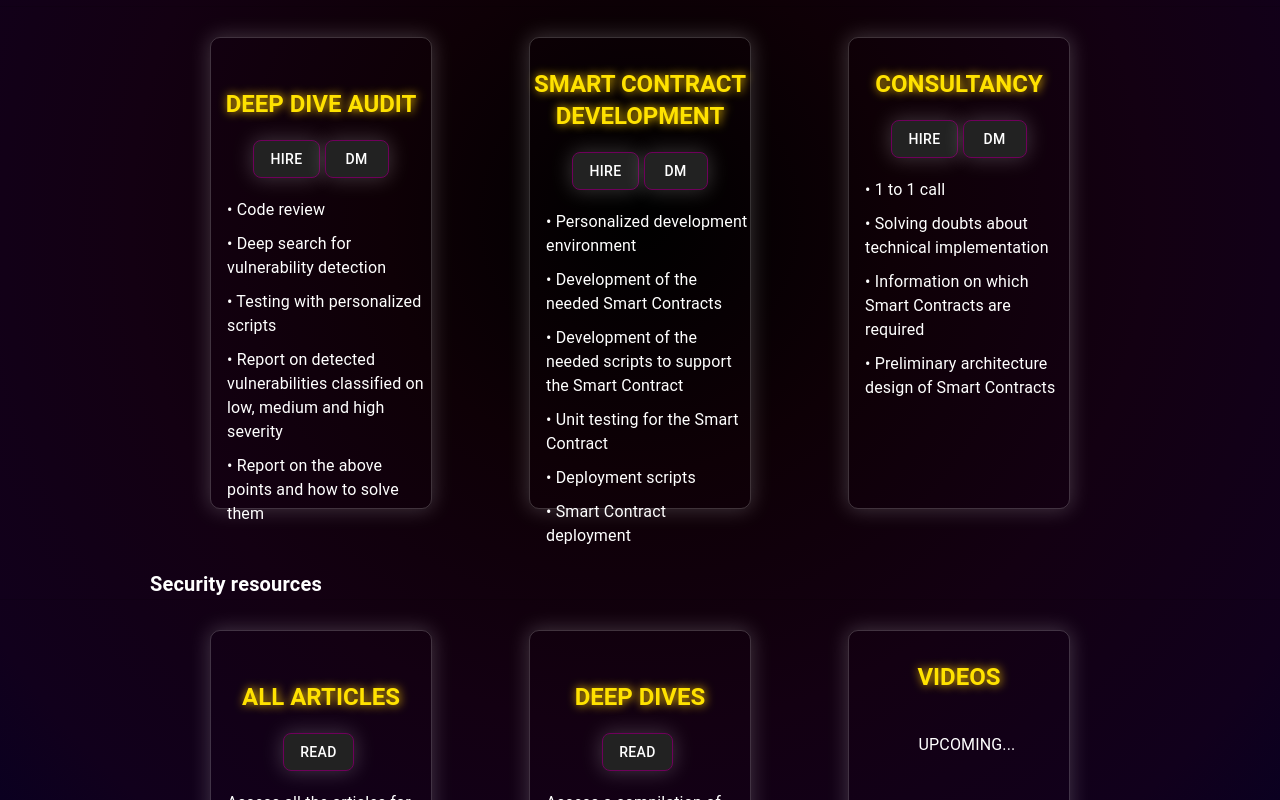
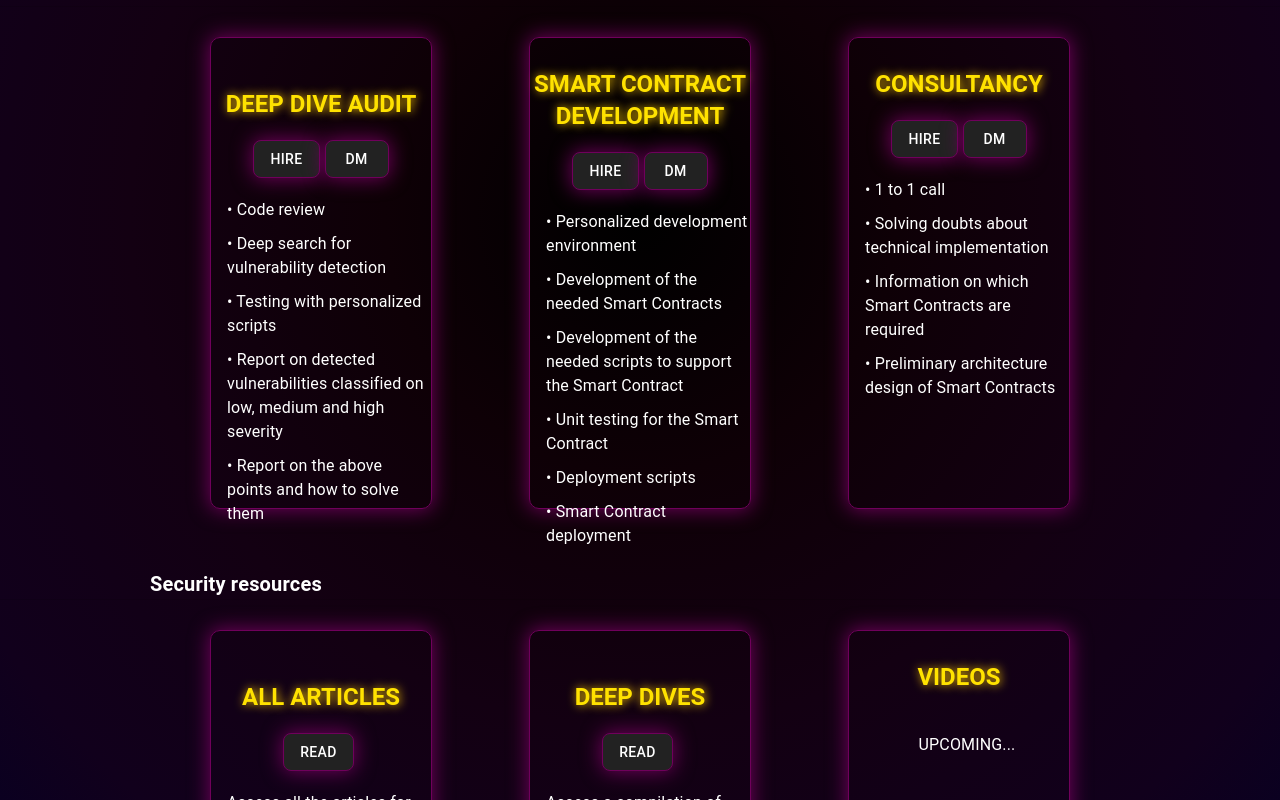
Before and after one commit to JMariadlcs/devscrooge.com, a React (Create React App) app: page / in a window 1280 px wide. Shown: the part 640-1440 px from the top of the page. Built offline with nearby package versions, Linux system fonts and the light colour scheme.

Commit message:
change more css

```diff
--- a/src/components/Articles.js
+++ b/src/components/Articles.js
@@ -10,8 +10,8 @@ const ArticlesPage = () => {
     const ArticleBox = styled(Box)(({ theme }) => ({
         alignItems: 'center',
         backgroundColor: 'secondary.main',
-        border: '1px solid rgba(255, 255, 255, 0.2)',
-        boxShadow: '0px 0px 20px 1px rgba(255, 255, 255, 0.2)',
+        border: '1px solid #6F005B',
+        boxShadow: '0px 0px 20px 1px #6F005B',
         flexGrow: '0',
         flexDirection: 'column',
         margin: '10px',
@@ -29,7 +29,7 @@ const ArticlesPage = () => {
             width: '500px',
         },
         '&:hover': {
-            boxShadow: '0px 0px 30px 3px rgba(255, 255, 255, 0.3)',
+            boxShadow: '0px 0px 30px 3px #6F005B',
             transform: 'translateY(-5px)',
         },
     }));
@@ -44,7 +44,7 @@ const ArticlesPage = () => {
             <ArticlesTittle />
 
 
-            <Box className="home-box" sx={{ backgroundColor: 'primary.main', height: '100%' }} padding='0 0 150px 0' margin="-25px 0 0 0">
+            <Box className="home-box" sx={{ background: 'radial-gradient(circle, #000000, #0e0006, #130012, #11001c, #010127)', height: '100%' }} padding='0 0 150px 0' margin="-25px 0 0 0">
                 <StyledBox className="home-hire-box" margin="20px 0 100px 0" padding="0px 200px">
                 <ArticleBox className="home-buy-code4arena101-box">
                         <Typography variant="h5" component="h2" gutterBottom margin='30px 0 20px 0' align="center" alignSelf="center" fontWeight='bold' color='yellow'>
@@ -54,7 +54,7 @@ const ArticlesPage = () => {
                             <Button variant="contained" onClick={handleClick} s sx={{
                                 borderRadius: 2,
                                 border: '1px solid yellow',
-                                boxShadow: '0px 0px 20px 1px rgba(255, 255, 255, 0.2)',
+                                boxShadow: '0px 0px 20px 1px yellow',
                                 margin: '0 0 10px 0'
                             }}>
                                 Read
@@ -77,7 +77,7 @@ const ArticlesPage = () => {
                         <Box sx={{ display: 'flex', alignItems: 'center', flexDirection: 'column' }}>
                             <Button variant="contained" href={"https://medium.com/@devscrooge/funding-rate-and-perpetual-protocols-d0da5ca7a5fb"} target="_blank" s sx={{
                                 borderRadius: 2,
-                                border: '1px solid rgba(27, 123, 236, 1)',
+                                border: '1px solid #6F005B',
                                 boxShadow: '0px 0px 20px 1px rgba(255, 255, 255, 0.2)',
                                 margin: '0 0 10px 0'
                             }}>
@@ -103,7 +103,7 @@ const ArticlesPage = () => {
                         <Box sx={{ display: 'flex', alignItems: 'center', flexDirection: 'column' }}>
                             <Button variant="contained" href={"https://medium.com/@devscrooge/funding-rate-and-perpetual-protocols-d0da5ca7a5fb"} target="_blank" s sx={{
                                 borderRadius: 2,
-                                border: '1px solid rgba(27, 123, 236, 1)',
+                                border: '1px solid #6F005B',
                                 boxShadow: '0px 0px 20px 1px rgba(255, 255, 255, 0.2)',
                                 margin: '0 0 10px 0'
                             }}>
--- a/src/components/Custom/CustomComponents.js
+++ b/src/components/Custom/CustomComponents.js
@@ -151,7 +151,7 @@ export const ArticlesTittle = () => {
     return (
         <div className="ArticlesTittle" sx={{ margin: '50px 0 0 0' }}>
             <TitleDivider />
-            <ArticleBox>
+            <ArticleBox sx={{background: 'radial-gradient(circle, #000000, #0e0006, #130012, #11001c, #010127)' }}>
                 <AnnounceText >
                     Subscribe to my official Medium Page!
                 </AnnounceText>
--- a/src/components/DeepDives.js
+++ b/src/components/DeepDives.js
@@ -12,8 +12,8 @@ const ArticlesPage = () => {
     const ArticleBox = styled(Box)(({ theme }) => ({
         alignItems: 'center',
         backgroundColor: 'secondary.main',
-        border: '1px solid rgba(255, 255, 255, 0.2)',
-        boxShadow: '0px 0px 20px 1px rgba(255, 255, 255, 0.2)',
+        border: '1px solid #6F005B',
+        boxShadow: '0px 0px 20px 1px #6F005B',
         flexGrow: '0',
         flexDirection: 'column',
         margin: '50px -20px 10px 0px', // Decreased margin here
@@ -30,7 +30,7 @@ const ArticlesPage = () => {
             width: '500px',
         },
         '&:hover': {
-            boxShadow: '0px 0px 30px 3px rgba(255, 255, 255, 0.3)',
+            boxShadow: '0px 0px 30px 3px #6F005B',
             transform: 'translateY(-5px)',
         },
     }));
@@ -38,7 +38,7 @@ const ArticlesPage = () => {
     return (
         <Box className="home-box" sx={{ backgroundColor: 'primary.main' }} margin="-25px 0 0 0">
             <ArticlesTittle />
-            <Box className="home-box" sx={{ backgroundColor: 'primary.main', height: '140vh' }} padding='0 0 150px 0' margin="-25px 0 0 0">
+            <Box className="home-box" sx={{background: 'radial-gradient(circle, #000000, #0e0006, #130012, #11001c, #010127)', height: '100%' }} padding='0 0 150px 0' margin="-25px 0 0 0">
                 <StyledBox className="home-hire-box" margin="20px 0 100px 0" padding="0px 200px">
                     <ArticleBox className="home-buy-code4arena101-box">
                         <Typography variant="h5" component="h2" gutterBottom color="textSecondary" margin='30px 0 20px 0' align="center" alignSelf="center" fontWeight='bold'>
@@ -48,8 +48,8 @@ const ArticlesPage = () => {
                         <Box sx={{ display: 'flex', alignItems: 'center', flexDirection: 'column' }}>
                             <Button variant="contained" href={"https://medium.com/@devscrooge/funding-rate-and-perpetual-protocols-d0da5ca7a5fb"} target="_blank" s sx={{
                                 borderRadius: 2,
-                                border: '1px solid rgba(27, 123, 236, 1)',
-                                boxShadow: '0px 0px 20px 1px rgba(255, 255, 255, 0.2)',
+                                border: '1px solid #6F005B',
+                                boxShadow: '0px 0px 20px 1px #6F005B',
                                 margin: '0 0 10px 0'
                             }}>
                                 Read
--- a/src/components/subcomponents/HireComponent.js
+++ b/src/components/subcomponents/HireComponent.js
@@ -9,8 +9,8 @@ const HireComponent = () => {
     const HireBox = styled(Box)(({ theme }) => ({
         alignItems: 'center',
         backgroundColor: 'secondary.main',
-        border: '1px solid rgba(255, 255, 255, 0.2)',
-        boxShadow: '0px 0px 20px 1px rgba(255, 255, 255, 0.2)',
+        border: '1px solid #6F005B',
+        boxShadow: '0px 0px 20px 1px #6F005B',
         flexGrow: '0',
         flexDirection: 'column',
         margin: '10px',
@@ -44,7 +44,7 @@ const HireComponent = () => {
                     <Button variant="contained" href={"https://docs.google.com/forms/d/e/1FAIpQLSees9RL4-zXmWkWsY_tZ4-52JL1AoGjYH_1ajjuizNDV5PFdg/viewform?usp=sf_link"} target="_blank" s sx={{
                         borderRadius: 2,
                         border: '1px solid #6F005B',
-                        boxShadow: '0px 0px 20px 1px rgba(255, 255, 255, 0.2)',
+                        boxShadow: '0px 0px 20px 1px #6F005B',
                         margin: '0 5px 0 0'
                     }}>
                         Hire
@@ -52,7 +52,7 @@ const HireComponent = () => {
                     <Button variant="contained" href={"https://twitter.com/devScrooge"} target="_blank" s sx={{
                         borderRadius: 2,
                         border: '1px solid #6F005B',
-                        boxShadow: '0px 0px 20px 1px rgba(255, 255, 255, 0.2)',
+                        boxShadow: '0px 0px 20px 1px #6F005B',
                     }}>
                         DM
                     </Button>
@@ -86,7 +86,7 @@ const HireComponent = () => {
                     <Button variant="contained" href={"https://docs.google.com/forms/d/e/1FAIpQLSees9RL4-zXmWkWsY_tZ4-52JL1AoGjYH_1ajjuizNDV5PFdg/viewform?usp=sf_link"} target="_blank" s sx={{
                         borderRadius: 2,
                         border: '1px solid #6F005B',
-                        boxShadow: '0px 0px 20px 1px rgba(255, 255, 255, 0.2)',
+                        boxShadow: '0px 0px 20px 1px #6F005B',
                         margin: '0 5px 0 0'
                     }}>
                         Hire
@@ -94,7 +94,7 @@ const HireComponent = () => {
                     <Button variant="contained" href={"https://twitter.com/devScrooge"} target="_blank" s sx={{
                         borderRadius: 2,
                         border: '1px solid #6F005B',
-                        boxShadow: '0px 0px 20px 1px rgba(255, 255, 255, 0.2)',
+                        boxShadow: '0px 0px 20px 1px #6F005B',
                     }}>
                         DM
                     </Button>
@@ -131,7 +131,7 @@ const HireComponent = () => {
                     <Button variant="contained" href={"https://docs.google.com/forms/d/e/1FAIpQLSees9RL4-zXmWkWsY_tZ4-52JL1AoGjYH_1ajjuizNDV5PFdg/viewform?usp=sf_link"} target="_blank" s sx={{
                         borderRadius: 2,
                         border: '1px solid #6F005B',
-                        boxShadow: '0px 0px 20px 1px rgba(255, 255, 255, 0.2)',
+                        boxShadow: '0px 0px 20px 1px #6F005B',
                         margin: '0 5px 0 0'
                     }}>
                         Hire
@@ -139,7 +139,7 @@ const HireComponent = () => {
                     <Button variant="contained" href={"https://twitter.com/devScrooge"} target="_blank" s sx={{
                         borderRadius: 2,
                         border: '1px solid #6F005B',
-                        boxShadow: '0px 0px 20px 1px rgba(255, 255, 255, 0.2)',
+                        boxShadow: '0px 0px 20px 1px #6F005B',
                     }}>
                         DM
                     </Button>
--- a/src/components/subcomponents/LearningResourcesComponent.js
+++ b/src/components/subcomponents/LearningResourcesComponent.js
@@ -11,8 +11,8 @@ const LearningResourcesComponent = () => {
     const HireBox = styled(Box)(({ theme }) => ({
         alignItems: 'center',
         backgroundColor: 'secondary.main',
-        border: '1px solid rgba(255, 255, 255, 0.2)',
-        boxShadow: '0px 0px 20px 1px rgba(255, 255, 255, 0.2)',
+        border: '1px solid #6F005B',
+        boxShadow: '0px 0px 20px 1px #6F005B',
         flexGrow: '0',
         flexDirection: 'column',
         margin: '10px',
@@ -57,7 +57,7 @@ const LearningResourcesComponent = () => {
                     <Button variant="contained" onClick={handleClickArticles} s sx={{
                         borderRadius: 2,
                         border: '1px solid #6F005B',
-                        boxShadow: '0px 0px 20px 1px rgba(255, 255, 255, 0.2)',
+                        boxShadow: '0px 0px 20px 1px #6F005B',
                         margin: '0 5px 0 0'
                     }}>
                         READ
@@ -82,7 +82,7 @@ const LearningResourcesComponent = () => {
                     <Button variant="contained" onClick={handleClickDeep} s sx={{
                         borderRadius: 2,
                         border: '1px solid #6F005B',
-                        boxShadow: '0px 0px 20px 1px rgba(255, 255, 255, 0.2)',
+                        boxShadow: '0px 0px 20px 1px #6F005B',
                         margin: '0 5px 0 0'
                     }}>
                         READ
```
